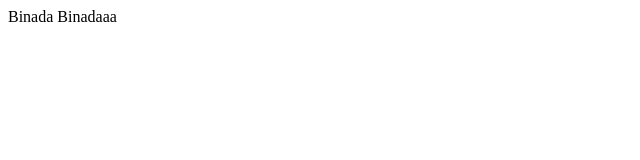
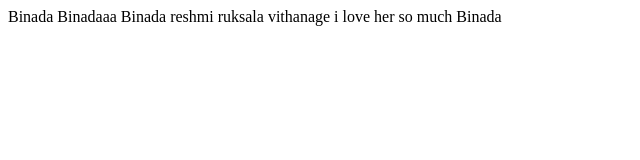
Before and after one commit to BinadaPasandul/projectOOP, a plain HTML site: page index.html in a window 1280 px wide. Shown: the whole page, without its empty margins (0-640 px from the left). Drawn offline with Linux system fonts and the light colour scheme.

Commit message:
edit newly

```diff
--- a/index.html
+++ b/index.html
@@ -5,6 +5,8 @@
 </head>
 <body>
     Binadaaa
-
+    Binada
+    reshmi ruksala vithanage
+    i love her so much Binada
 </body>
 </html>
```
